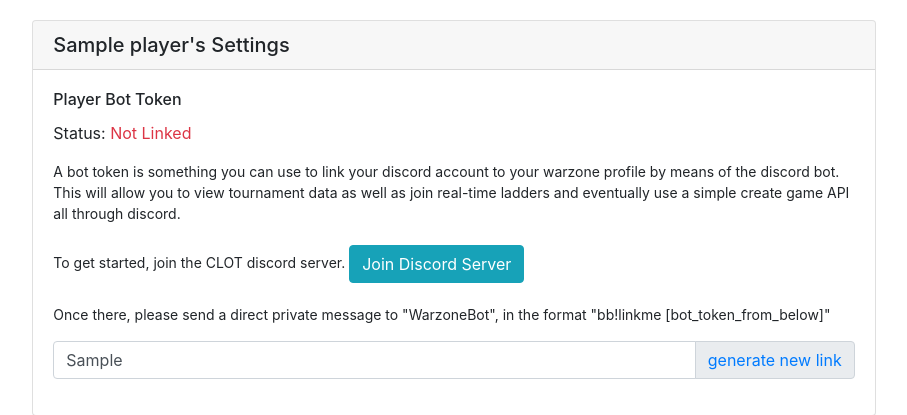
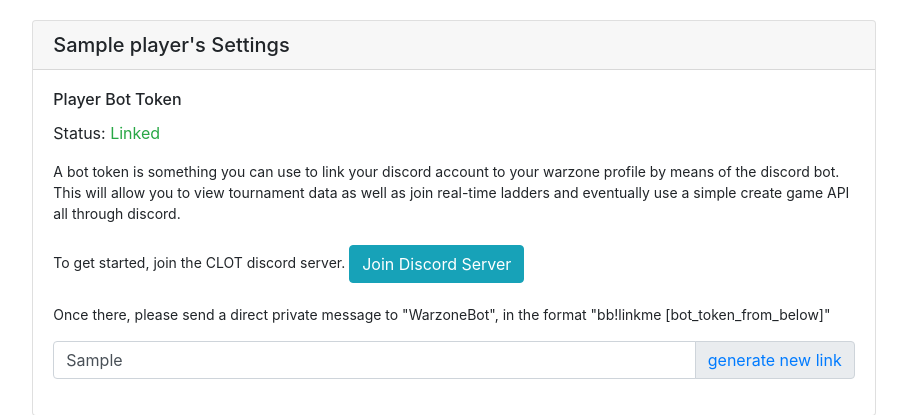
Before and after one commit to brendanfly/wzclot, a Django app: template wlct/templates/settings.html in a window 1280 px wide. Shown: the part 56-471 px from the top of the page, without its empty margins (186-1093 px from the left). Run offline with Django 3.2, Linux system fonts and the light colour scheme; the template is opened without the code that fills it: values that come from a table or form of the project are taken from there, others are empty; tables that the repository leaves empty hold one stand-in row (values such as "Sample post"); some libraries are stand-ins or nearby versions.

Commit message:
Fix settings page with updated member call

```diff
--- a/wlct/templates/settings.html
+++ b/wlct/templates/settings.html
@@ -13,7 +13,7 @@
 			<h5 class="card-header">{{ player.name }}'s Settings</h5>
 			<div class="card-body">
 				<h6 class="card-title">Player Bot Token</h6>
-				{% if not player.discord %}
+				{% if not player.discord_member %}
 				<p class="card-text">Status: <span class="text-danger">Not Linked</span></p>
 				{% else %}
 				<p class="card-text">Status: <span class="text-success">Linked</span></p>
```
